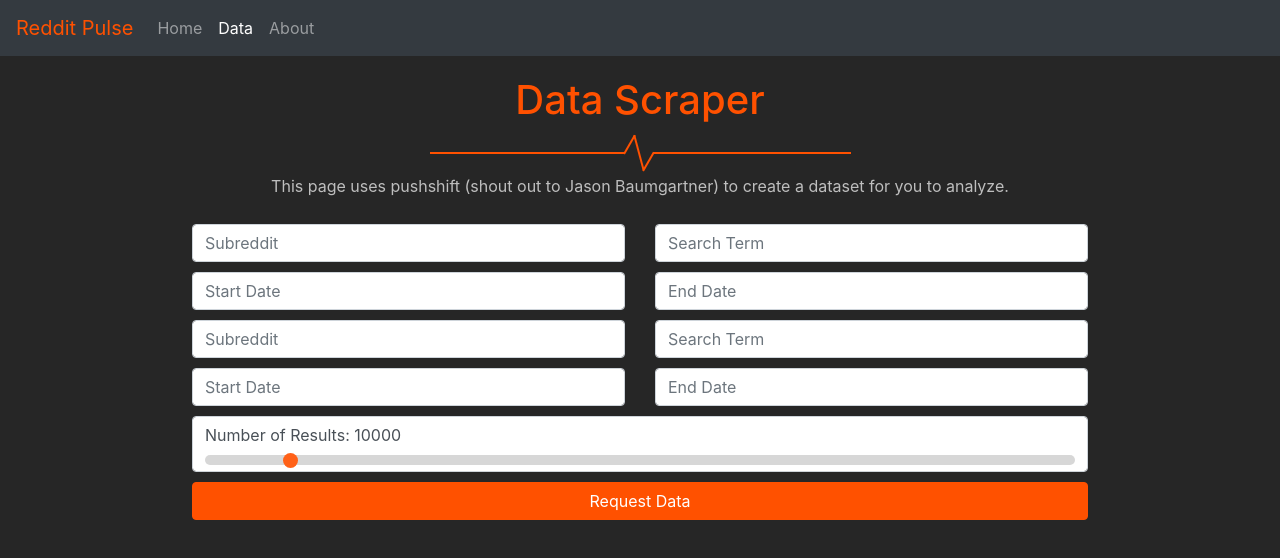
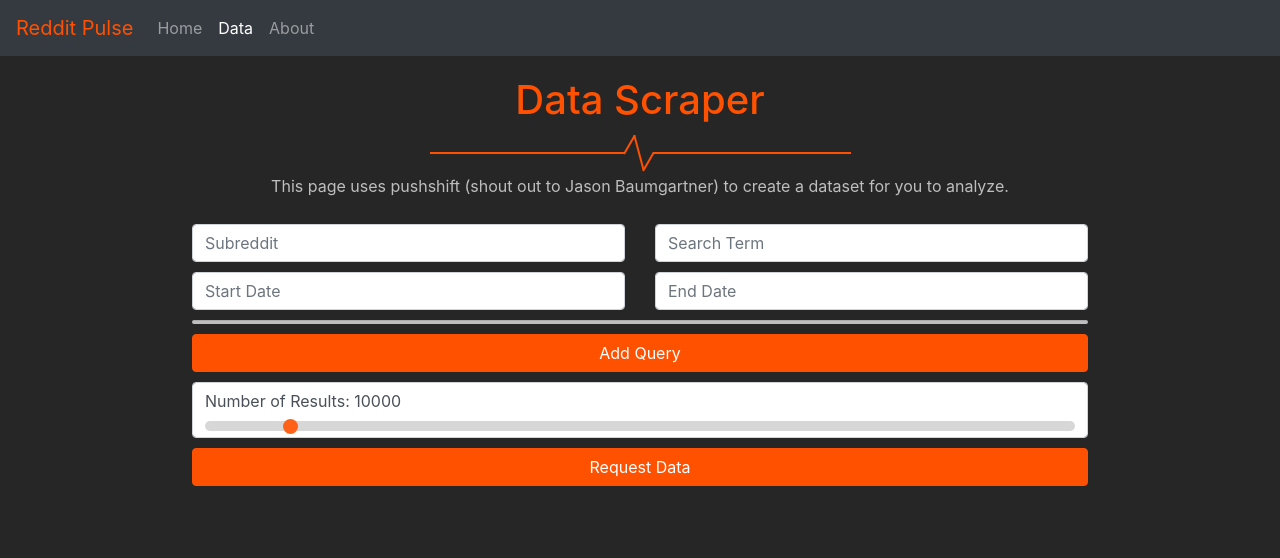
Before and after one commit to theobayard/redditPulse, a React (Create React App) app: page /data in a window 1280 px wide. Shown: the top 558 px of the page. Built offline with nearby package versions, Linux system fonts and the light colour scheme; no server answers.

Commit message:
Added multiple queries

```diff
--- a/src/DataRetriever.js
+++ b/src/DataRetriever.js
@@ -42,7 +42,7 @@ class DataRetriever {
             fetchedQs.push(fetchedQ.data);
 
             numCompleted++;
-            progress(numCompleted/queries.length*100)
+            progress(numCompleted/queries.length)
         }
         return fetchedQs;
     }
@@ -153,6 +153,22 @@ class DataRetriever {
         return results.flat(2);
     }
 
+    static async getRequests(requests, numResults, progress) {
+        let numResultsPer = Math.ceil(numResults/requests.length);
+
+        let data = []
+        for(let i = 0; i < requests.length; i++) {
+            // Make progress reflect larger process
+            let rProgress = p => progress(((i+p)/requests.length)*100);
+
+            const r = requests[i];
+            console.log(r)
+            data.push(await DataRetriever.getComments(r.afterDate,r.beforeDate,
+                r.subreddit,r.term,numResultsPer, rProgress));
+        }
+        return data.flat(2);
+    }
+
     static sleep(ms) {
         return new Promise(resolve => setTimeout(resolve, ms));
     }
--- a/src/components/Pages/Data/DataQuery.js
+++ b/src/components/Pages/Data/DataQuery.js
@@ -19,6 +19,7 @@ class DataQuery extends React.Component {
 
     render() {
         return(
+            <>
                 <Row>
                     <Col>
                         <Form.Control placeholder="Subreddit"
@@ -33,6 +34,8 @@ class DataQuery extends React.Component {
                         {this.beforeDatePicker}
                     </Col>
                 </Row>
+                <hr/>
+            </>
         )
     }
 
@@ -43,7 +46,6 @@ class DataQuery extends React.Component {
      */
     eventChange(event, field) {
         event.preventDefault();
-
         this.props.onChange(this.props.index,field,event.target.value);
     }
 
--- a/src/components/Pages/Data/DataRequestor.js
+++ b/src/components/Pages/Data/DataRequestor.js
@@ -7,7 +7,6 @@ import DataRetriever from '../../../DataRetriever.js'
 import DataDownloader from './DataDownloader'
 import ErrorModal from '../../ErrorModal'
 import DataQuery from './DataQuery'
-import { queries } from '@testing-library/react';
 
 class DataRequestor extends React.Component {
     minDate = new Date(Date.parse("2005-12-01"));
@@ -22,7 +21,7 @@ class DataRequestor extends React.Component {
             numResults: 10000,
             progress: 0,
             gatheringData: false,
-            queries: [{},{}],
+            queries: [{}],
         }
     }
 
@@ -34,6 +33,8 @@ class DataRequestor extends React.Component {
                         <DataQuery key={i} d={d} index={i}
                             onChange={this.onQueryChange}/>
                     )}
+                    {this.subtractQueryButton}
+                    {this.addQueryButton}
                     <Row>
                         <Col>
                             {this.numResultsSlider}
@@ -47,6 +48,20 @@ class DataRequestor extends React.Component {
                 {this.state.data ? <DataDownloader data={this.state.data}/>
                     : null}
             </div>
+        )
+    }
+
+    get addQueryButton () {
+        return (
+            <Button onClick={this.addQuery}>Add Query</Button>
+        )
+    }
+
+    get subtractQueryButton () {
+        return (
+            this.state.queries.length > 1 ?
+                <Button onClick={this.subtractQuery}>Subtract Query</Button> :
+                null
         )
     }
 
@@ -92,17 +107,26 @@ class DataRequestor extends React.Component {
         })
     }
 
+    addQuery = () => {
+        const queries = this.state.queries
+        queries.push({})
+        this.setState({queries:queries})
+    }
+
+    subtractQuery = () => {
+        const queries = this.state.queries.slice(0,this.state.queries.length-1)
+        this.setState({queries:queries})
+    }
+
     onSubmit = (event) => {
+        event.preventDefault();
+
         this.setState({
             gatheringData:true,
             data: null,
         })
-        event.preventDefault();
-        DataRetriever.getComments(
-            this.state.afterDate,
-            this.state.beforeDate,
-            this.state.subreddit,
-            this.state.query,
+        DataRetriever.getRequests(
+            this.state.queries,
             this.state.numResults,
             this.setProgress)
             .then(commentData => this.setState({
@@ -117,15 +141,6 @@ class DataRequestor extends React.Component {
                 })
             });
 
-    }
-
-    /**
-     * @summary Adds another query to the page/request
-     */
-    addQuery = () => {
-        this.setState({
-            queries: queries.push({})
-        })
     }
 
     setProgress = (progress) => {
--- a/src/index.css
+++ b/src/index.css
@@ -1,10 +1,12 @@
 :root{
   --t1-color: #ff5100;
   --t1-color-darker: #d14200;
-  --t2-color: #e0e0e0;
+  --t1-color-translucent: #ff51008a;
+  --t2-color: #ffffff;
   --t3-color: #bebebe;
   --main-bg: #262626;
   background-color: var(--main-bg);
+  --item-spacing: 10px;
 }
 
 body {
@@ -34,8 +36,21 @@ h1, h2, h3, h4 {
 
 /* Pages */
 
+.page {
+  margin-bottom: 50px;
+}
+
+hr {
+  color:var(--t3-color);
+  background-color:var(--t3-color);
+  height:3px;
+  margin-bottom: 0px;
+  margin-top: var(--item-spacing);
+  border-radius: 2px;
+}
+
 input.form-control {
-  margin-top: 10px;
+  margin-top: var(--item-spacing);
 }
 
 div.page {
@@ -75,13 +90,13 @@ div#num-results-slider {
   font-weight: 400;
   line-height: 1.5;
   color: #495057;
-  background-color: #fff;
+  background-color: var(--t2-color);
   background-clip: padding-box;
   border: 1px solid #ced4da;
   border-radius: .25rem;
   transition: border-color .15s ease-in-out,box-shadow .15s ease-in-out;
   margin:auto;
-  margin-top: 10px;
+  margin-top: var(--item-spacing);
 }
 
 .react-datepicker-wrapper {
@@ -93,9 +108,24 @@ div#num-results-slider {
   padding-left: 15px;
   padding-right: 15px;
   margin:auto;
-  margin-top: 10px;
+  margin-top: var(--item-spacing);
   background: var(--t1-color);
   border-color: var(--t1-color);
+}
+
+.btn:hover {
+  background: var(--t1-color-darker);
+  border-color: var(--t1-color-darker);
+}
+
+.btn:focus {
+  background: var(--t1-color-darker);
+  border-color: var(--t1-color-darker);
+  box-shadow: 0 0 0 0.2rem var(--t1-color-translucent);
+}
+
+.btn.large-font {
+  font-size: large;
 }
 
 .inputR {
@@ -106,6 +136,10 @@ div#num-results-slider {
   opacity: 1;
   outline: none;
   margin: 0 auto;
+}
+
+.form-control {
+  background-color: var(--t2-color);
 }
 
 .form-control-range {
@@ -145,5 +179,5 @@ div#num-results-slider {
 }
 
 div.progress {
-  margin-top: 10px;
+  margin-top: var(--item-spacing);
 }
```
Lines whose indentation alone changed are shown as unchanged.
